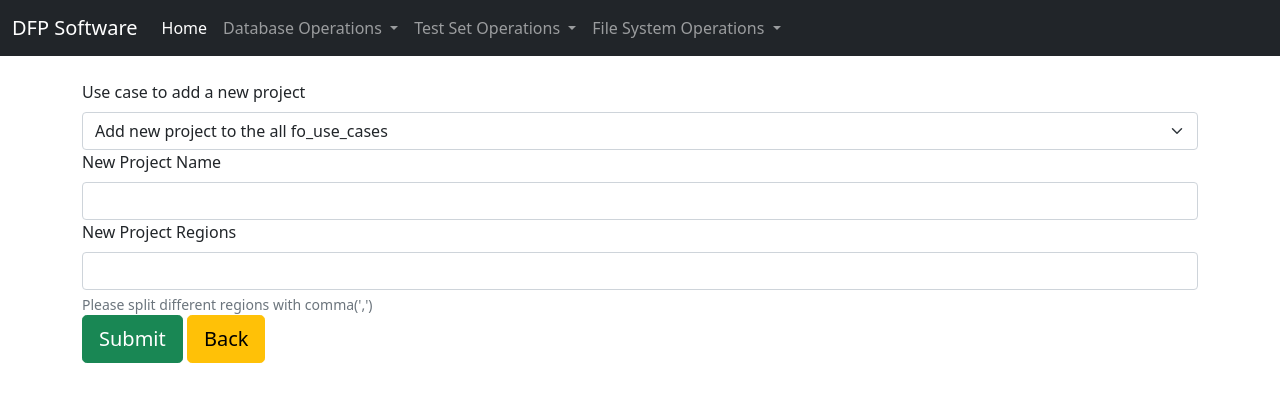
After one commit to melburmer/DFP_WEB, a Django app: template dfpproject/filesystem/templates/filesystem/add_project.html in a window 1280 px wide. The commit adds this page. Shown: the top 402 px of the page. Run offline with Django 3.2, Linux system fonts and the light colour scheme; the template is opened without the code that fills it, so the values that code supplies are empty; some libraries are stand-ins or nearby versions.

Commit message:
add new project function is codeed [ADD]

```diff
--- /dev/null
+++ b/dfpproject/filesystem/templates/filesystem/add_project.html
@@ -0,0 +1,33 @@
+{% extends "base.html" %}
+
+
+{% block content%}
+
+    <br>
+   <form action="{% url 'filesystem:add_project' %}" method="POST">
+     {% csrf_token %}
+     <div class="mb-3">
+       <label for="Selection" class="form-label"> Use case to add a new project </label>
+        <select class="form-select" aria-label="Default select example" name="UseCaseSelection" id="Selection">
+          <option selected>Add new project to the all fo_use_cases </option>
+          {% for i in fo_use_cases_to_select%}
+            <option value= {{i}}>{{i}}</option>
+          {% endfor %}
+
+        </select>
+
+        <label for="NewProject" class="form-label"> New Project Name </label>
+        <input type="text" class="form-control" id="NewProject" name="NewProjectInput">
+
+        <label for="NewProjectRegions" class="form-label"> New Project Regions </label>
+        <input type="text" class="form-control" id="NewProjectRegions" aria-describedby="InputHelp" name="NewProjectRegionsInput">
+        <div id="InputHelp" class="form-text">Please split different regions with comma(',') </div>
+
+        <input type="submit" value="Submit" class="btn btn-success btn-lg">
+        <a class="btn btn-warning btn-lg" href="/"}">Back</a>
+
+    </div>
+
+
+   </form>
+{% endblock %}
--- a/dfpproject/filesystem/urls.py
+++ b/dfpproject/filesystem/urls.py
@@ -7,4 +7,5 @@ app_name = 'filesystem'
 urlpatterns = [
     url(r'add_use_case/$', views.AddUseCase.as_view(), name='add_use_case'),
     url(r'add_midas_version/$', views.AddMidasVersion.as_view(), name='add_midas_version'),
+    url(r'add_project/$', views.AddProject.as_view(), name='add_project'),
 ]
--- a/dfpproject/json_files/dynamic_document_values.json
+++ b/dfpproject/json_files/dynamic_document_values.json
@@ -19,6 +19,5 @@
     "record_label": ["true_alarm","false_alarm","menhol"],
     "activity_specification_human": ["walking","tum_saha_yurume","running"],
     "activity_specification_excavator": ["cutter"],
-    "activity_specification_digging": [],
-    "activity_type_['melih']": ["human","digging","excavator","vehicle","raining","long","earthquake","earthquake"]
+    "activity_specification_digging": []
 }
--- a/dfpproject/json_files/file_hierarchy/ug.json
+++ b/dfpproject/json_files/file_hierarchy/ug.json
@@ -16,5 +16,5 @@
     "territory_hatay": ["bayraktar","halepli","ilker_acar","ufuk","yagmur","zafer_toka","erol_cavus"],
     "territory_igdir": ["bulent_aydin","subasi"],
     "record_type": ["alarm_triggered","on_demand"],
-    "activity_type": ["human","digging","excavator","vehicle","raining","long","earthquake","earthquake"]
+    "activity_type": ["human","digging","excavator","vehicle","raining","long","earthquake"]
 }
--- a/dfpproject/templates/base.html
+++ b/dfpproject/templates/base.html
@@ -72,7 +72,7 @@
                 <li><hr class="dropdown-divider"></li>
                 <li><a class="dropdown-item" href="{% url 'filesystem:add_midas_version' %}">Add New Midas Version</a></li>
                 <li><hr class="dropdown-divider"></li>
-                <li><a class="dropdown-item" href="#">Add New Project</a></li>
+                <li><a class="dropdown-item" href="{% url 'filesystem:add_project' %}">Add New Project</a></li>
                 <li><hr class="dropdown-divider"></li>
                 <li><a class="dropdown-item" href="#">Add New Region</a></li>
                 <li><hr class="dropdown-divider"></li>
```
Also changed, not shown: dfpproject/filesystem/views.py (+30 -0 lines), dfpproject/utils/fh_io.py (+12 -3 lines).
